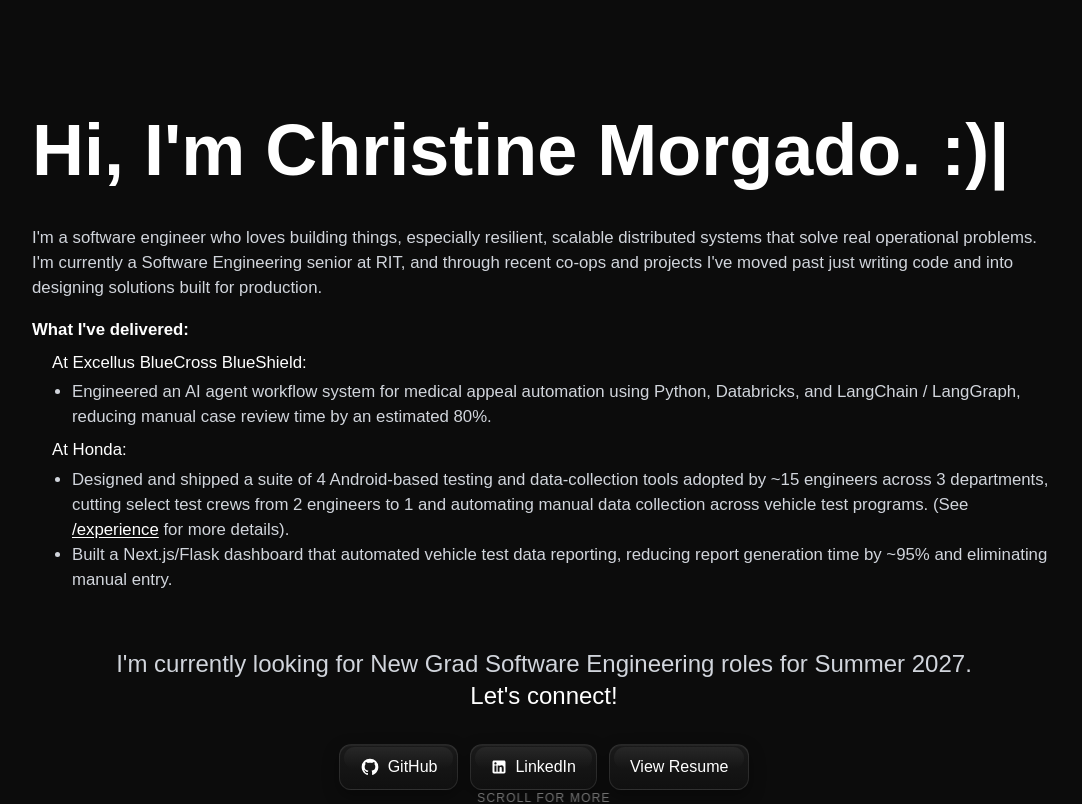
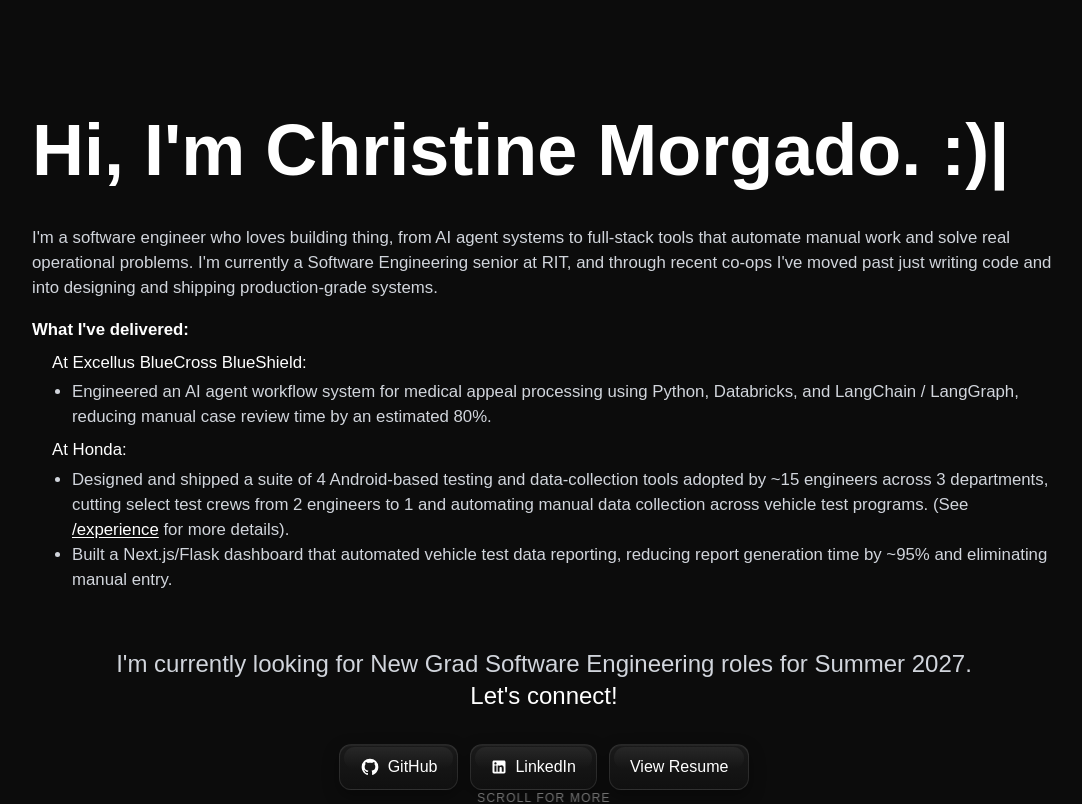
Before and after one commit to chris-morgado/the-website, a Next.js app in the folder next/: page / in a window 1280 px wide. Shown: the top 804 px of the page, without its empty margins (96-1178 px from the left). Built offline with nearby package versions, Linux system fonts and the light colour scheme; a web font is replaced by a local one.

Commit message:
tweaked bio

```diff
--- a/next/components/layout/HeroSection.tsx
+++ b/next/components/layout/HeroSection.tsx
@@ -63,12 +63,12 @@ export function HeroSection() {
           <div className="text-[clamp(0.85rem,1.5vw,1.05rem)] text-gray-300 space-y-4">
             <FadeIn delay={800}>
               <p>
-                I'm a software engineer who loves building things, especially
-                resilient, scalable distributed systems that solve real
-                operational problems. I'm currently a Software Engineering
-                senior at RIT, and through recent co-ops and projects I've moved
-                past just writing code and into designing solutions built for
-                production.
+                I'm a software engineer who loves building thing, from AI agent
+                systems to full-stack tools that automate manual work and solve
+                real operational problems. I'm currently a Software Engineering
+                senior at RIT, and through recent co-ops I've moved past just
+                writing code and into designing and shipping production-grade
+                systems.
               </p>
             </FadeIn>
 
@@ -87,7 +87,7 @@ export function HeroSection() {
                     <ul className="list-disc pl-5 mt-1">
                       <li>
                         Engineered an AI agent workflow system for medical
-                        appeal automation using Python, Databricks, and
+                        appeal processing using Python, Databricks, and
                         LangChain / LangGraph, reducing manual case review time
                         by an estimated 80%.
                       </li>
```
